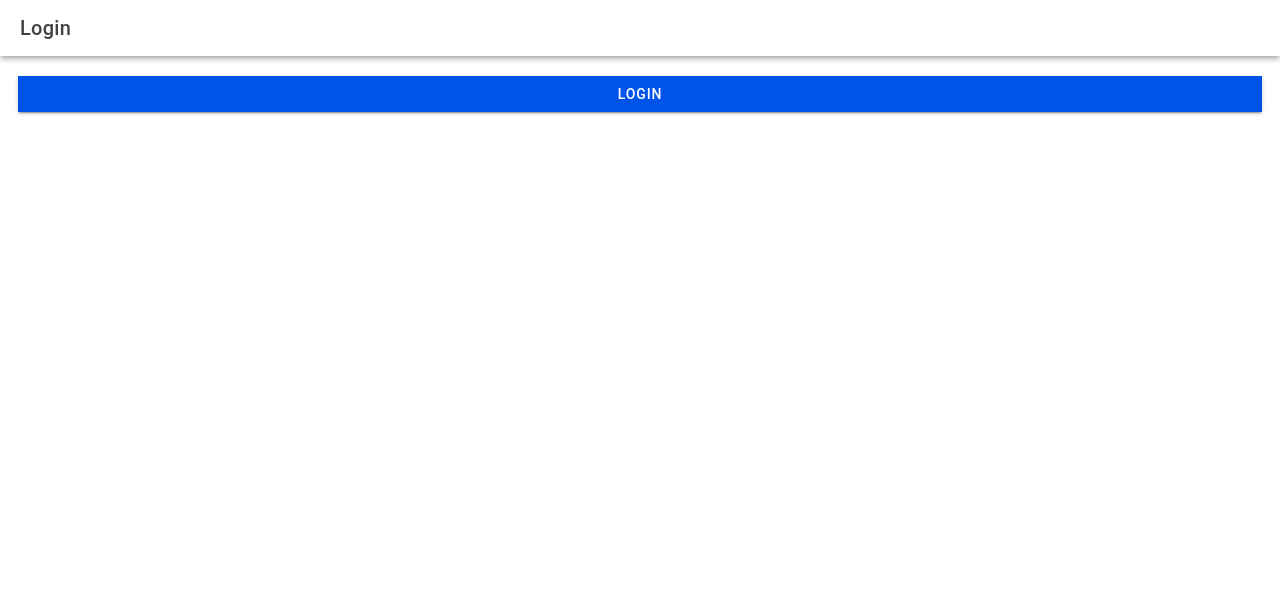
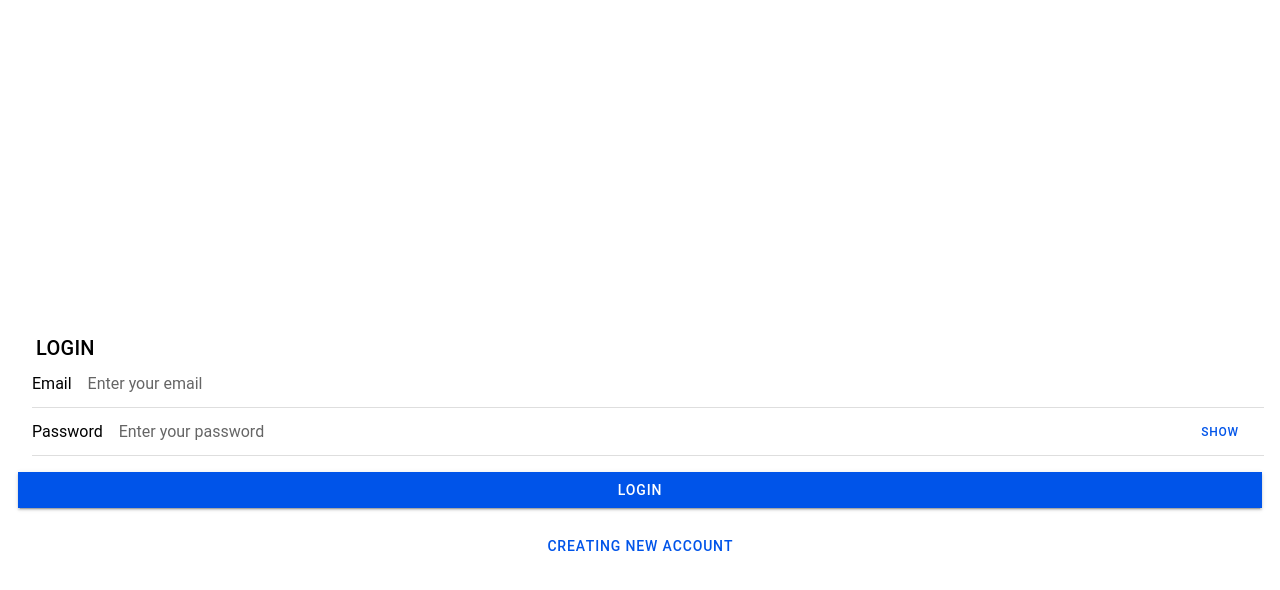
Before and after one commit to LordPhoenix19/it35-lab, a React (Vite) app: page /it35-lab in a window 1280 px wide. Shown: the top 590 px of the page. Built offline with nearby package versions, Linux system fonts and the light colour scheme.

Commit message:
added some of file Login.tsx and SignUp.tsx

```diff
--- a/src/App.tsx
+++ b/src/App.tsx
@@ -33,6 +33,7 @@ import '@ionic/react/css/palettes/dark.system.css';
 import './theme/variables.css';
 import Login from './pages/Login';
 import Menu from './pages/Menu';
+import SignUp from './pages/SignUp';
 
 
 setupIonicReact();
@@ -43,6 +44,7 @@ const App: React.FC = () => (
       <IonRouterOutlet>
       <Route exact path="/it35-lab" component={Login} />
       <Route path="/it35-lab/app" component={Menu} />
+      <Route exact path="/it35-lab/app/home/signup" component={SignUp} />
       </IonRouterOutlet>
     </IonReactRouter>
   </IonApp>
--- a/src/pages/Login.tsx
+++ b/src/pages/Login.tsx
@@ -1,31 +1,98 @@
 import {
+
   IonButton,
-    IonButtons,
   IonContent,
-      IonHeader,
-      IonMenuButton,
+
+  IonInput,
+  IonItem,
   IonPage,
   IonTitle,
   IonToolbar,
   useIonRouter
 } from '@ionic/react';
 
+
+import { useState } from 'react';
+
 const Login: React.FC = () => {
   const navigation = useIonRouter();
+  const [email, setEmail] = useState('');
+  const [password, setPassword] = useState('');
+  const [errorMessage, setErrorMessage] = useState('');
+  const [showPassword, setShowPassword] = useState(false);
+
   const doLogin = () => {
-        navigation.push('/it35-lab/app','forward','replace');
+
+    if (!email || !password) {
+      setErrorMessage('Both fields are required.');
+      return;
     }
+
+
+    setErrorMessage('');
+    navigation.push('/it35-lab/app', 'forward');
+  };
+
   return (
     <IonPage>
-        <IonHeader>
-          <IonToolbar>
-            <IonTitle>Login</IonTitle>
-          </IonToolbar>
-        </IonHeader>
       <IonContent className='ion-padding'>
-            <IonButton onClick={() => doLogin()} expand="full">
+        <div
+          style={{
+            display: 'flex',
+            flexDirection: 'column',
+            alignItems: 'center',
+            justifyContent: 'center',
+            height: '100%',
+            width: '100%',
+            marginTop: '-10rem',
+            marginBottom: '-18rem',
+          }}
+        >
+
+
+
+
+        </div>
+
+        <IonTitle>LOGIN</IonTitle>
+
+        {errorMessage && (
+          <div style={{ color: 'red', textAlign: 'center', marginBottom: '1rem' }}>
+            {errorMessage}
+          </div>
+        )}
+
+        <IonItem>
+          <IonInput
+            label="Email"
+            type="email"
+            value={email}
+            placeholder="Enter your email"
+            onIonInput={(e) => setEmail(e.detail.value!)}
+          />
+        </IonItem>
+
+        <IonItem>
+          <IonInput
+            type={showPassword ? "text" : "password"}
+            label="Password"
+            value={password}
+            placeholder="Enter your password"
+            onIonInput={(e) => setPassword(e.detail.value!)}
+          />
+          <IonButton fill="clear" onClick={() => setShowPassword(!showPassword)}>
+            {showPassword ? 'Hide' : 'Show'}
+          </IonButton>
+        </IonItem>
+
+        <IonButton onClick={doLogin} expand="full" style={{ marginTop: '1rem' }}>
           Login
         </IonButton>
+
+
+        <div style={{ marginTop: '1rem', textAlign: 'center' }}>
+        <IonButton routerLink="/it35-lab/app/home/signup" fill="clear">Creating  New Account</IonButton>
+        </div>
       </IonContent>
     </IonPage>
   );
--- /dev/null
+++ b/src/pages/SignUp.tsx
@@ -0,0 +1,128 @@
+import {
+    IonButton,
+    IonContent,
+    IonInput,
+    IonItem,
+    IonPage,
+    IonTitle,
+    IonToast,
+    useIonRouter,
+    IonCard,
+    IonCardContent,
+    IonLabel,
+    IonSpinner
+  } from '@ionic/react';
+  import { useState } from 'react';
+
+  const SignUp: React.FC = () => {
+    const navigation = useIonRouter();
+    const [email, setEmail] = useState('');
+    const [password, setPassword] = useState('');
+    const [username, setUsername] = useState('');
+    const [showUsername, setShowUsername] = useState(false);
+    const [showEmail, setShowEmail] = useState(false);
+    const [showPassword, setShowPassword] = useState(false);
+    const [errorMessage, setErrorMessage] = useState('');
+    const [showToast, setShowToast] = useState(false);
+    const [loading, setLoading] = useState(false);
+
+    const validateForm = () => {
+      if (!email || !password || !username) {
+        setErrorMessage('All fields are required.');
+        return false;
+      }
+      if (!/\S+@\S+\.\S+/.test(email)) {
+        setErrorMessage('Invalid email format.');
+        return false;
+      }
+      if (password.length < 6) {
+        setErrorMessage('Password must be at least 6 characters long.');
+        return false;
+      }
+      return true;
+    };
+
+    const handleSignUp = () => {
+      if (!validateForm()) {
+        setShowToast(true);
+        return;
+      }
+
+      setLoading(true);
+      setErrorMessage('');
+      console.log('User signed up:', { username, email, password });
+
+      setTimeout(() => {
+        setLoading(false);
+        setShowToast(true);
+        navigation.push('/it35-lab', 'forward');
+      }, 1500);
+    };
+
+    return (
+      <IonPage>
+        <IonContent className="ion-padding">
+          <IonTitle className="ion-text-center">Register</IonTitle>
+
+          <IonCard>
+            <IonCardContent>
+              {/* Username Input */}
+              <IonItem style={{ '--inner-padding-top': '5px', '--inner-padding-bottom': '5px' }}>
+              <IonLabel position="stacked" style={{ fontSize: '14px', marginBottom: '-5px' }}>
+                    Username
+               </IonLabel>
+              <IonInput
+               type="text"
+               value={username}
+              onIonInput={(e) => setUsername(e.detail.value!)}
+              />
+              </IonItem>
+
+
+               {/* Email Input */}
+      <IonItem style={{ '--inner-padding-top': '5px', '--inner-padding-bottom': '5px' }}>
+        <IonLabel position="stacked" style={{ fontSize: '14px', marginBottom: '-5px' }}>
+          Email
+        </IonLabel>
+        <IonInput
+          type="email"
+          value={showEmail ? email : ''}
+          onIonFocus={() => setShowEmail(true)}
+          onIonBlur={() => setShowEmail(email.length > 0)}
+          onIonInput={(e) => setEmail(e.detail.value!)}
+        />
+      </IonItem>
+
+             {/* Password Input */}
+      <IonItem style={{ '--inner-padding-top': '5px', '--inner-padding-bottom': '5px' }}>
+        <IonLabel position="stacked" style={{ fontSize: '14px', marginBottom: '-5px' }}>
+          Password
+        </IonLabel>
+        <IonInput
+          type="password"
+          value={showPassword ? password : ''}
+          onIonFocus={() => setShowPassword(true)}
+          onIonBlur={() => setShowPassword(password.length > 0)}
+          onIonInput={(e) => setPassword(e.detail.value!)}
+        />
+      </IonItem>
+
+              <IonButton expand="full" onClick={handleSignUp} disabled={loading}>
+                {loading ? <IonSpinner name="dots" /> : 'Sign Up'}
+              </IonButton>
+            </IonCardContent>
+          </IonCard>
+
+          <IonToast
+            isOpen={showToast}
+            onDidDismiss={() => setShowToast(false)}
+            duration={2000}
+            message={errorMessage || 'Registration successful! Redirecting...'}
+            color={errorMessage ? 'danger' : 'success'}
+          />
+        </IonContent>
+      </IonPage>
+    );
+  };
+
+  export default SignUp;
```
Lines whose indentation alone changed are shown as unchanged.
